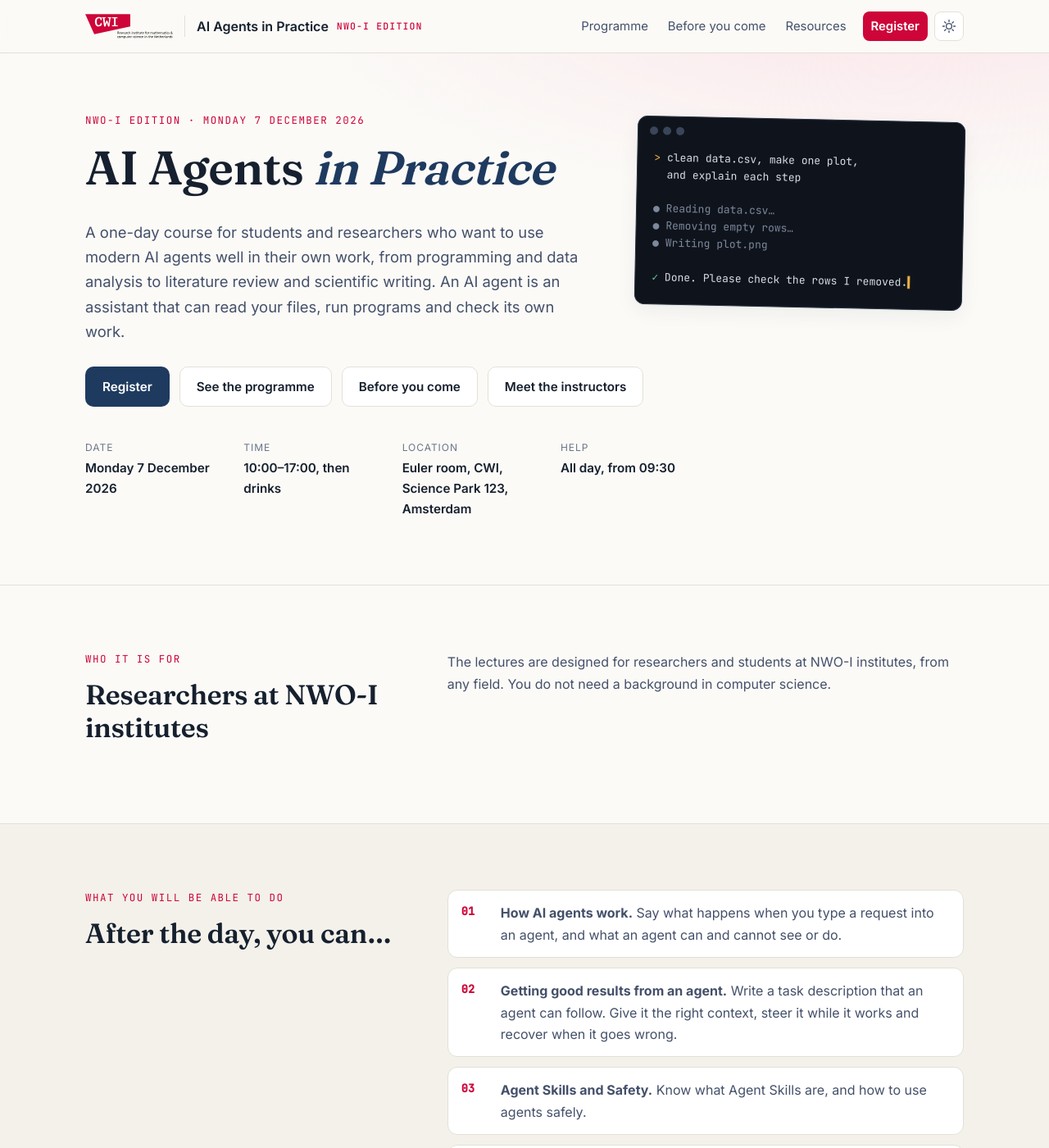
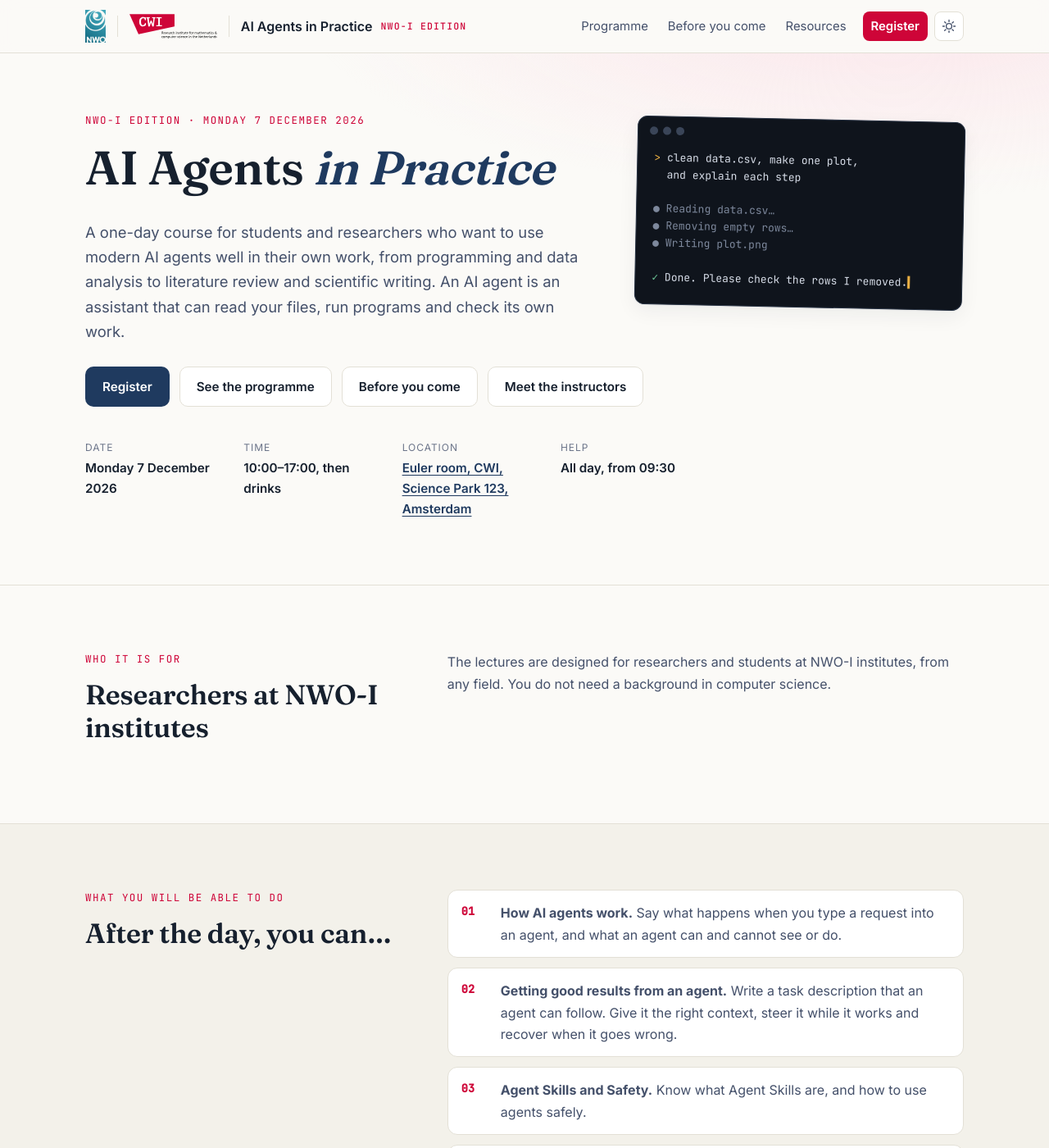
Before and after one commit to nwoi-ai-agents-day/nwoi-ai-agents-day.github.io, a Jekyll site: the page built from index.html, in a window 1280 px wide and 1400 px high. Shown: the whole window at 82% size. Built offline with Jekyll 4.4.1, drawn with Linux system fonts in a browser that asks for light colours.

Commit message:
NWO logo next to CWI in header and footer; location links to Google Maps

```diff
--- a/_config.yml
+++ b/_config.yml
@@ -14,6 +14,7 @@ event:
   time: "10:00–17:00"
   walk_in: "09:30"
   location: Euler room, CWI, Science Park 123, Amsterdam
+  maps_url: https://maps.app.goo.gl/rEH31VTrKakSFfQj6
   # Google Form. The register button appears because this is set.
   register_url: https://forms.gle/PRMFjTftkCkqrQjv9
   course_url: https://cwi-aiagents-lectures.github.io/
--- a/_includes/footer.html
+++ b/_includes/footer.html
@@ -1,9 +1,15 @@
 <footer class="site-footer">
   <div class="container footer-inner">
     <div class="footer-brand">
-      <a class="cwi-logo cwi-logo-lg" href="https://www.cwi.nl/en/" title="{{ site.event.institute }}">
-        {% include cwi-logo.html %}
-      </a>
+      <div class="footer-logos">
+        <a class="cwi-logo cwi-logo-lg nwo-logo" href="https://www.nwo-i.nl/" title="NWO-I">
+          {% include nwo-logo.html %}
+        </a>
+        <span class="logo-divider" aria-hidden="true"></span>
+        <a class="cwi-logo cwi-logo-lg" href="https://www.cwi.nl/en/" title="{{ site.event.institute }}">
+          {% include cwi-logo.html %}
+        </a>
+      </div>
       <div>
       <strong>{{ site.title }}</strong> · {{ site.event.edition }}<br>
       {{ site.event.date }}, {{ site.event.time }}<br>
--- a/_includes/header.html
+++ b/_includes/header.html
@@ -1,6 +1,10 @@
 <header class="site-header">
   <div class="container header-inner">
     <div class="brand-group">
+      <a class="cwi-logo nwo-logo" href="{{ '/' | relative_url }}" title="Home">
+        {% include nwo-logo.html %}
+      </a>
+      <span class="logo-divider" aria-hidden="true"></span>
       <a class="cwi-logo" href="{{ '/' | relative_url }}" title="Home">
         {% include cwi-logo.html %}
       </a>
--- /dev/null
+++ b/_includes/nwo-logo.html
@@ -0,0 +1,2 @@
+<img class="logo-light" src="{{ '/assets/img/nwo-logo.png' | relative_url }}" alt="NWO" width="148" height="240">
+<img class="logo-dark" src="{{ '/assets/img/nwo-logo-white.png' | relative_url }}" alt="" width="148" height="240">
--- a/assets/css/main.scss
+++ b/assets/css/main.scss
@@ -97,6 +97,9 @@ h3 { font-size: 1.15rem; font-weight: 600; }
 .cwi-logo { display: block; line-height: 0; }
 .cwi-logo img { height: 30px; width: auto; }
 .cwi-logo-lg img { height: 40px; }
+.nwo-logo img { height: 40px; }
+.cwi-logo-lg.nwo-logo img { height: 52px; }
+.logo-divider { width: 1px; height: 26px; background: var(--line); flex: none; }
 .cwi-logo .logo-dark { display: none; }
 :root[data-theme="dark"] .cwi-logo .logo-light { display: none; }
 :root[data-theme="dark"] .cwi-logo .logo-dark { display: block; }
@@ -269,6 +272,7 @@ a.person:hover strong { color: var(--highlight); }
 .footer-inner { display: flex; justify-content: space-between; gap: 24px; flex-wrap: wrap; }
 .footer-brand { display: flex; align-items: center; gap: 18px; }
 .footer-brand .cwi-logo { flex: none; }
+.footer-logos { display: flex; align-items: center; gap: 14px; flex: none; }
 .footer-inner strong { color: var(--ink); }
 .footer-links { display: flex; flex-direction: column; gap: 6px; text-align: right; }
 
@@ -289,6 +293,8 @@ a.person:hover strong { color: var(--highlight); }
   .container { padding: 0 16px; }
   .brand-text { font-size: .9rem; }
   .cwi-logo img { height: 24px; }
+  .nwo-logo img { height: 32px; }
+  .nav a.nav-cta { display: none; }
   .brand-group { gap: 10px; }
   .nav { gap: 2px; margin-left: -6px; }
   .nav a { padding: 6px 6px; font-size: .85rem; }
--- a/index.html
+++ b/index.html
@@ -16,7 +16,7 @@ layout: default
     <dl class="hero-facts">
       <div><dt>Date</dt><dd>{{ ev.date }}</dd></div>
       <div><dt>Time</dt><dd>{{ ev.time }}, then drinks</dd></div>
-      <div><dt>Location</dt><dd>{{ ev.location }}</dd></div>
+      <div><dt>Location</dt><dd><a href="{{ ev.maps_url }}">{{ ev.location }}</a></dd></div>
       <div><dt>Help</dt><dd>All day, from {{ ev.walk_in }}</dd></div>
     </dl>
   </div>
```
Also changed, not shown: assets/img/nwo-logo-white.png (added), assets/img/nwo-logo.png (added).
